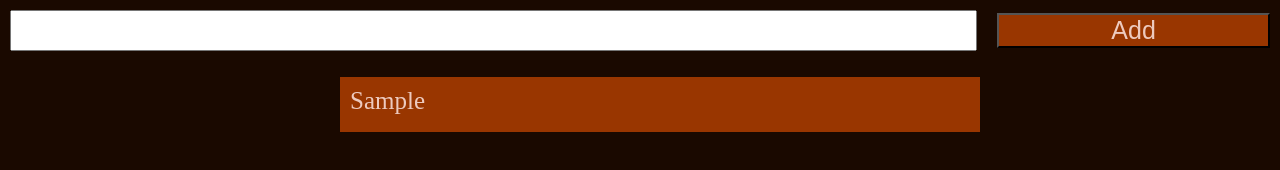
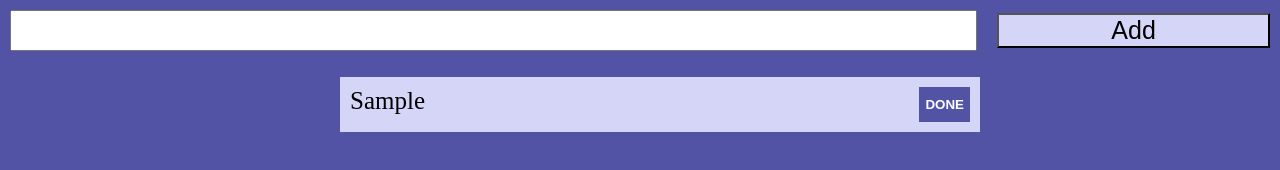
Before and after one commit to SAIF224q/To-Do-app, a plain HTML site: page index.html in a window 1280 px wide. Both pictures are taken after typing "Sample" into the empty fields and a click on the button "Add". Drawn offline with Linux system fonts and the light colour scheme.

Commit message:
Add new feature for removing done tasks

```diff
--- a/script.js
+++ b/script.js
@@ -1,10 +1,21 @@
 let input = document.getElementById("input") ;
 let list = document.getElementById("elements")
 
+
 function addElement(){
     let toDo_element = document.createElement("li")
+    let done_button = document.createElement("button")
+
     let inputValue = input.value
     toDo_element.innerHTML = inputValue;
-    list.appendChild(toDo_element);
+    done_button.innerText = "DONE";
+    toDo_element.setAttribute("class","to-do-element")
+    done_button.setAttribute("class","done");
+    list.append(toDo_element);
+    toDo_element.append(done_button)
     input.value = ""
+
+    done_button.addEventListener("click", function () {
+        toDo_element.parentNode.removeChild(toDo_element);
+    });
 }
--- a/styles.css
+++ b/styles.css
@@ -1,7 +1,7 @@
 body{
     margin: 0;
     padding: 0;
-    background-color: #1a0900;
+    background-color: #5253a4;
 }
 
 div{
@@ -22,14 +22,10 @@ div{
     margin: 10px;
     height: 35px;
     font-size: 25px;
-    background-color: #993600;
-    color: rgb(237, 202, 190);
+    background-color: #d5d5f7;
+    color: black;
 }
 
-#add-btn:hover{
-    background-color: aquamarine;
-    color: #993600;
-}
 
 
 
@@ -41,6 +37,15 @@ li{
     height: 35px;
     font-size: 25px;
     width: 50%;
-    background-color: #993600;
-    color: rgb(237, 202, 190);
+    background-color: #d5d5f7;
+    color: black;
+    display:flex;
 }
+
+.done{
+    margin-left:auto;
+    background-color: #5253a4;
+    color:white;
+    font-weight: bold;
+    border: none;
+}
```
Also changed, not shown: index.html (+1 -1 lines).
